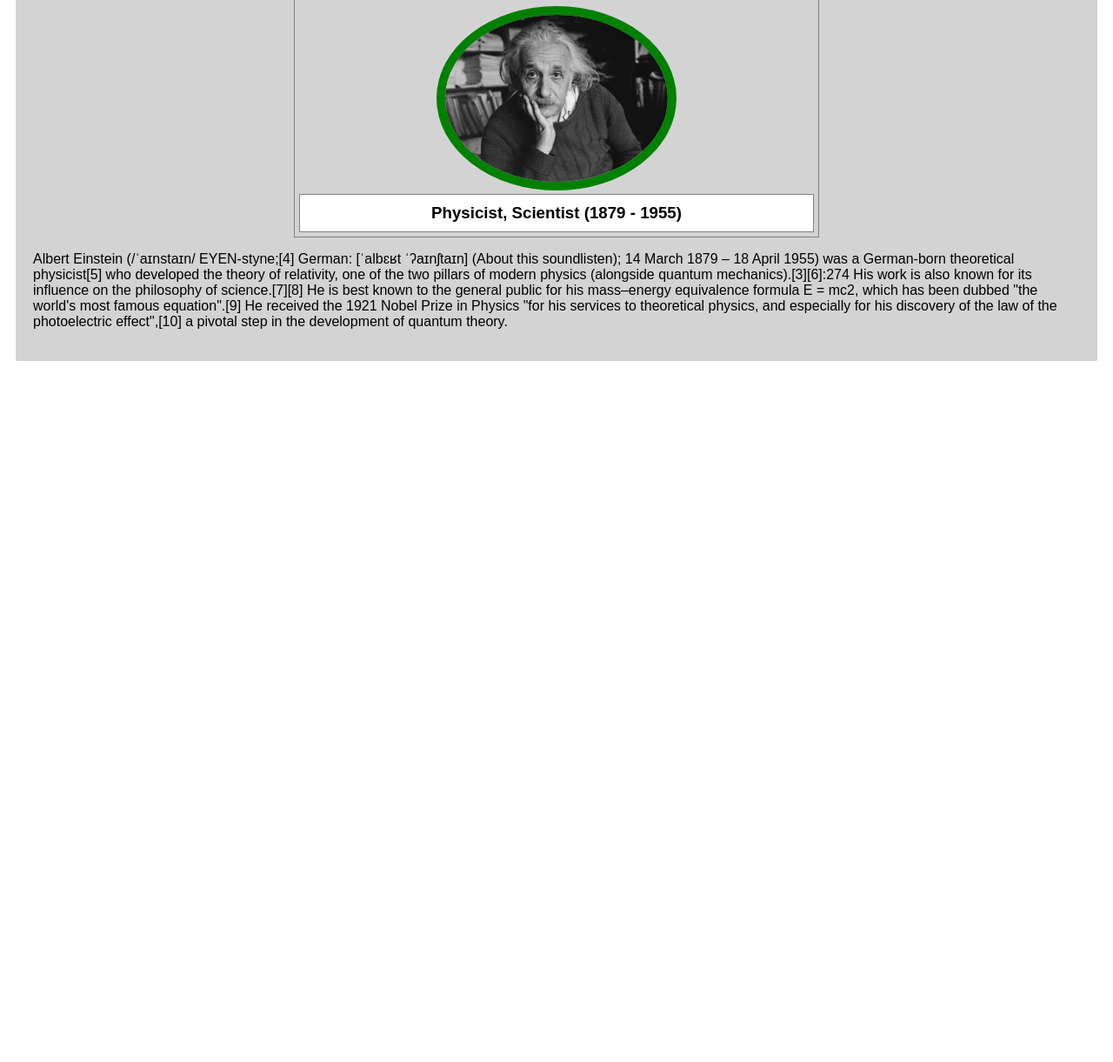
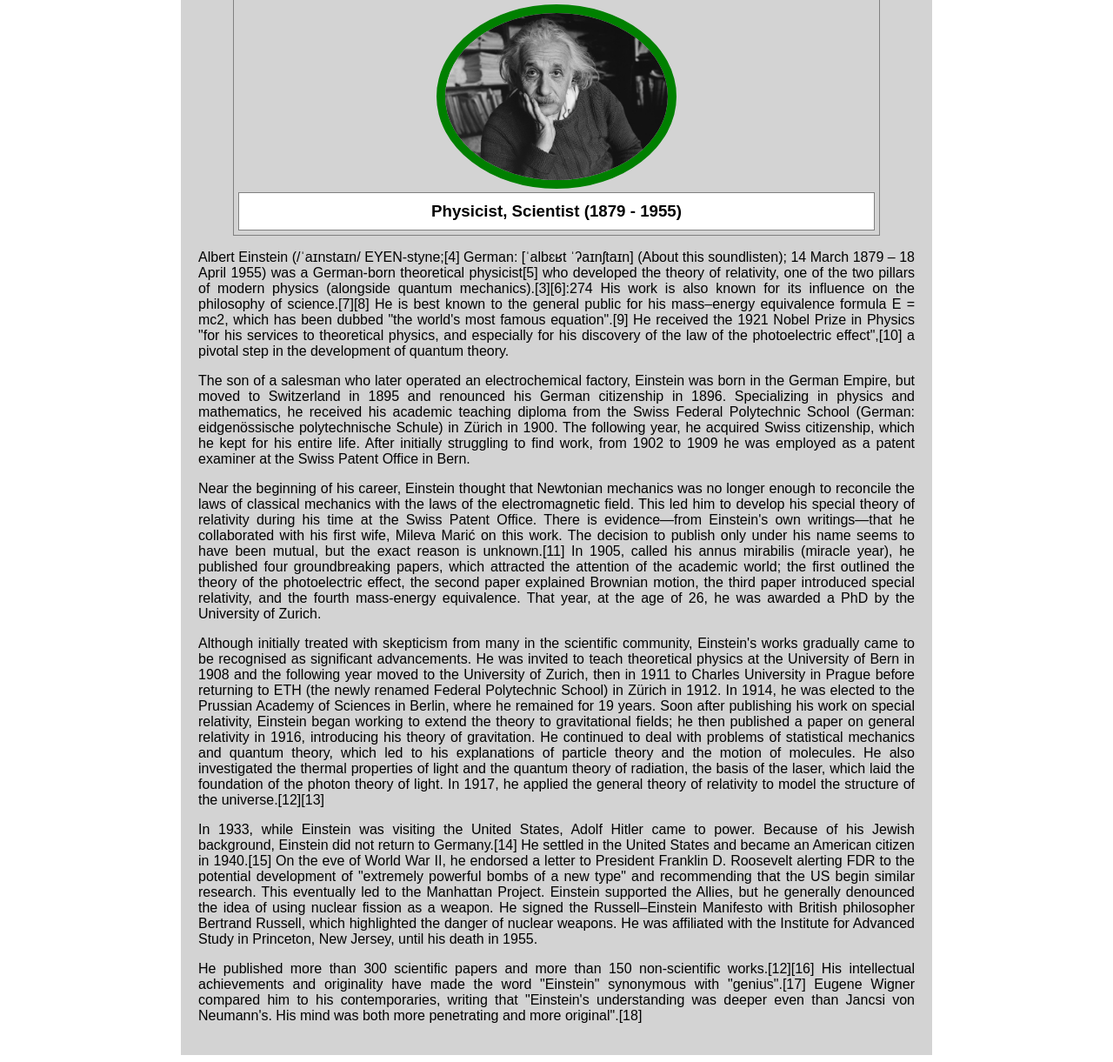
Before and after one commit to linhgt/Tribute, a plain HTML site: page index.html in a window 1280 px wide. Shown: the part 104-1325 px from the top of the page at 87% size. Before the commit the page ends 800 px from the top, so only its background shows below. Drawn offline with Linux system fonts and the light colour scheme.

Commit message:
biography

```diff
--- a/assets/css/style.css
+++ b/assets/css/style.css
@@ -6,11 +6,12 @@ body{
 .wrapper{
     background-color:lightgrey;
     padding:20px;
-    margin:10px;
+    margin-left: 200px;
+    margin-right:200px;
 }
 
 #picture-title{
-    width:50%;
+    width:90%;
     text-align: center;
     border:1px solid grey;
     margin:auto;
@@ -31,3 +32,7 @@ body{
     border-radius:50%;
     width:20vw;
 }
+
+.wrapper p{
+    text-align: justify;
+}
--- a/index.html
+++ b/index.html
@@ -14,6 +14,16 @@
             <h3>Physicist, Scientist (1879 - 1955)</h3>
         </div>
         <p>Albert Einstein (/ˈaɪnstaɪn/ EYEN-styne;[4] German: [ˈalbɛʁt ˈʔaɪnʃtaɪn] (About this soundlisten); 14 March 1879 – 18 April 1955) was a German-born theoretical physicist[5] who developed the theory of relativity, one of the two pillars of modern physics (alongside quantum mechanics).[3][6]:274 His work is also known for its influence on the philosophy of science.[7][8] He is best known to the general public for his mass–energy equivalence formula E = mc2, which has been dubbed "the world's most famous equation".[9] He received the 1921 Nobel Prize in Physics "for his services to theoretical physics, and especially for his discovery of the law of the photoelectric effect",[10] a pivotal step in the development of quantum theory.</p>
+
+        <p>The son of a salesman who later operated an electrochemical factory, Einstein was born in the German Empire, but moved to Switzerland in 1895 and renounced his German citizenship in 1896. Specializing in physics and mathematics, he received his academic teaching diploma from the Swiss Federal Polytechnic School (German: eidgenössische polytechnische Schule) in Zürich in 1900. The following year, he acquired Swiss citizenship, which he kept for his entire life. After initially struggling to find work, from 1902 to 1909 he was employed as a patent examiner at the Swiss Patent Office in Bern.</p>
+
+        <p>Near the beginning of his career, Einstein thought that Newtonian mechanics was no longer enough to reconcile the laws of classical mechanics with the laws of the electromagnetic field. This led him to develop his special theory of relativity during his time at the Swiss Patent Office. There is evidence—from Einstein's own writings—that he collaborated with his first wife, Mileva Marić on this work. The decision to publish only under his name seems to have been mutual, but the exact reason is unknown.[11] In 1905, called his annus mirabilis (miracle year), he published four groundbreaking papers, which attracted the attention of the academic world; the first outlined the theory of the photoelectric effect, the second paper explained Brownian motion, the third paper introduced special relativity, and the fourth mass-energy equivalence. That year, at the age of 26, he was awarded a PhD by the University of Zurich.</p>
+
+        <p>Although initially treated with skepticism from many in the scientific community, Einstein's works gradually came to be recognised as significant advancements. He was invited to teach theoretical physics at the University of Bern in 1908 and the following year moved to the University of Zurich, then in 1911 to Charles University in Prague before returning to ETH (the newly renamed Federal Polytechnic School) in Zürich in 1912. In 1914, he was elected to the Prussian Academy of Sciences in Berlin, where he remained for 19 years. Soon after publishing his work on special relativity, Einstein began working to extend the theory to gravitational fields; he then published a paper on general relativity in 1916, introducing his theory of gravitation. He continued to deal with problems of statistical mechanics and quantum theory, which led to his explanations of particle theory and the motion of molecules. He also investigated the thermal properties of light and the quantum theory of radiation, the basis of the laser, which laid the foundation of the photon theory of light. In 1917, he applied the general theory of relativity to model the structure of the universe.[12][13]</p>
+
+        <p>In 1933, while Einstein was visiting the United States, Adolf Hitler came to power. Because of his Jewish background, Einstein did not return to Germany.[14] He settled in the United States and became an American citizen in 1940.[15] On the eve of World War II, he endorsed a letter to President Franklin D. Roosevelt alerting FDR to the potential development of "extremely powerful bombs of a new type" and recommending that the US begin similar research. This eventually led to the Manhattan Project. Einstein supported the Allies, but he generally denounced the idea of using nuclear fission as a weapon. He signed the Russell–Einstein Manifesto with British philosopher Bertrand Russell, which highlighted the danger of nuclear weapons. He was affiliated with the Institute for Advanced Study in Princeton, New Jersey, until his death in 1955.</p>
+
+        <p>He published more than 300 scientific papers and more than 150 non-scientific works.[12][16] His intellectual achievements and originality have made the word "Einstein" synonymous with "genius".[17] Eugene Wigner compared him to his contemporaries, writing that "Einstein's understanding was deeper even than Jancsi von Neumann's. His mind was both more penetrating and more original".[18]</p>
     </div>
 
 </body>
```
